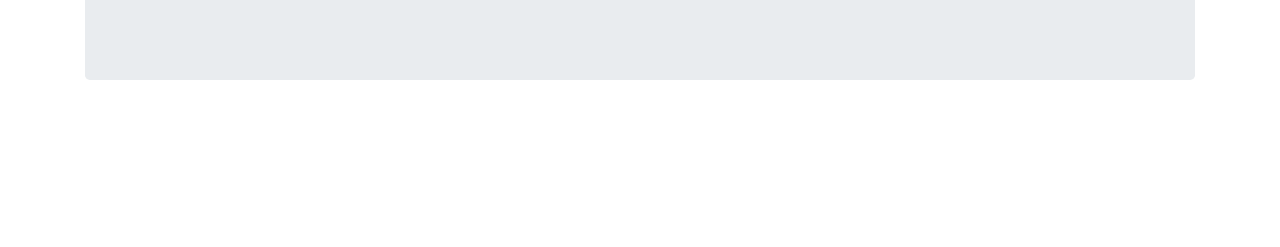
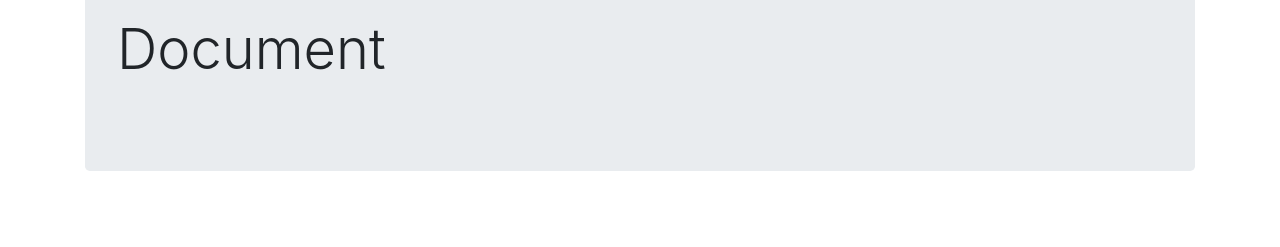
Before and after one commit to ellakk/textanalys, a Flask app: page / in a window 1280 px wide. Shown: the part 553-800 px from the top of the page. Run offline with Flask 2, Linux system fonts and the light colour scheme; some libraries are stand-ins or nearby versions.

Commit message:
Generate a full report based on the analysis

```diff
--- a/app.py
+++ b/app.py
@@ -58,11 +58,10 @@ def docx_post():
     analyser = Analyzer(report)
     analyser.run()
 
-    if analyser.has_errors():
-        return jsonify(create_response(
-            f"Hittade {len(analyser.errors)} fel i dokumentet.",
-            data=analyser.errors))
-    return jsonify(create_response("Inga fel hittades i dokumentet."))
+    return jsonify(create_response(
+        f"Hittade {len(analyser.errors)} fel i dokumentet.",
+        data=analyser.get_analysis()))
+
 
 
 if __name__ == "__main__":
--- a/src/report.py
+++ b/src/report.py
@@ -55,6 +55,6 @@ class Report:
         for headline, paragraphs in self.data.items():
             if headlines:
                 text += f"{headline}\n"
-            text += "\n".join(paragraphs) + "\n"
+            text += "\n".join(paragraphs) + "\n\n"
 
         return text
--- a/static/script.js
+++ b/static/script.js
@@ -1,5 +1,13 @@
 // Declare globals to satisfy standardJS
 /* global XMLHttpRequest FormData $ */
+
+Object.size = function (obj) {
+  var size = 0; var key
+  for (key in obj) {
+    if (obj.hasOwnProperty(key)) size++
+  }
+  return size
+}
 
 /**
  * This code runs after the html code has finished loading.
@@ -29,6 +37,8 @@ const sendAlert = (message) => {
   }, 4000)
 }
 
+
+
 /**
  * Process the API response.
  */
@@ -42,16 +52,18 @@ const processData = (JSONdata) => {
 
   var table = $('#analysisTable')
   var tableCaption = $('#analysisTableCaption')
+  var document = $('#document')
 
   // Clear the table
   table.find('tbody tr').remove()
 
-  if (data.data) {
-    data.data.forEach((row) => {
+  if (data.data.has_errors) {
+    data.data.errors.forEach((row) => {
       table.append('<tr><td>' + row.start + '-' + row.end + '</td><td>' + row.message + '</td></tr>')
     })
   }
-  tableCaption.text(data.message)
+  tableCaption.text('Hittade ' + Object.keys(data.data.errors).length + ' fel.')
+  document.text(data.data.report)
 }
 
 /**
--- a/static/style.css
+++ b/static/style.css
@@ -1,3 +1,11 @@
+pre {
+  overflow-x: auto;
+  white-space: pre-wrap;
+  white-space: -moz-pre-wrap;
+  white-space: -pre-wrap;
+  white-space: -o-pre-wrap;
+  word-wrap: break-word;
+ }
 @media only screen and (max-width: 736px) {
   h1 {
     font-size: 20px;
--- a/templates/index.html
+++ b/templates/index.html
@@ -46,6 +46,8 @@
         <tbody>
         </tbody>
       </table>
+      <h2 class="display-4">Document</h2>
+      <pre id="document"></pre>
     </div>
 
   </div>
```
Also changed, not shown: src/analyzer.py (+9 -1 lines).
